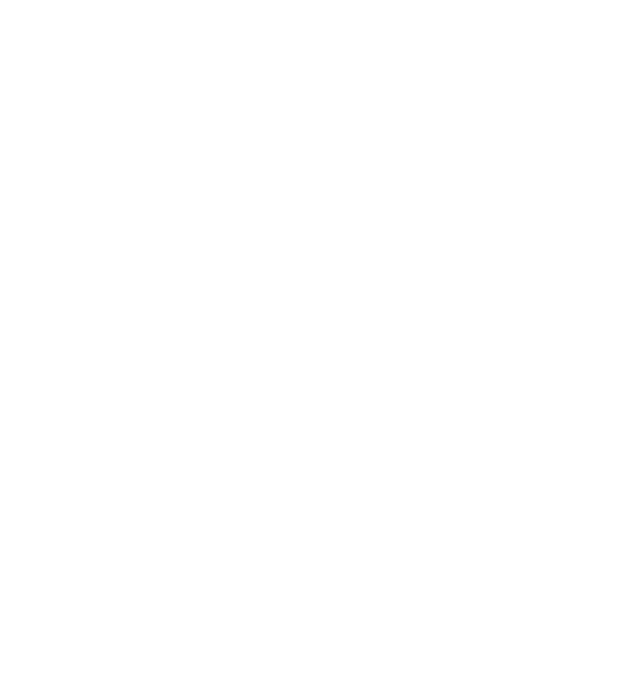
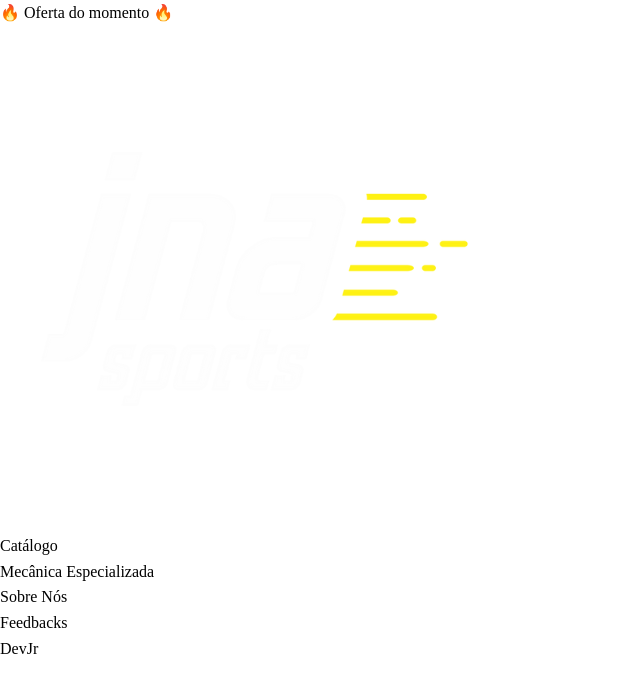
Before and after one commit to jrs1lva/landing-page-jn-sports, a plain HTML site: page index.html in a window 1280 px wide. Shown: the whole page, without its empty margins (0-640 px from the left). Drawn offline with Linux system fonts and the light colour scheme.

Commit message:
feat: base html e css

```diff
--- a/index.html
+++ b/index.html
@@ -1,12 +1,33 @@
 <!DOCTYPE html>
-<html lang="en">
+<html lang="pt-BR">
 <head>
     <meta charset="UTF-8">
     <meta name="viewport" content="width=device-width, initial-scale=1.0">
-    <title>Document</title>
+    <title>JNA Sports</title>
     <link rel="stylesheet" href="style.css">
 </head>
 <body>
+    <header>
+        <div class="top-bar">
+            <p>🔥 Oferta do momento 🔥</p>
+        </div>
+        <nav>
+            <div>
+                <a href="#Home">
+                    <img src="assets/logo/logoJNA_branco.png" alt="Logo JNA Sports">
+                </a>
+            </div>
+            <ul>
+                <li><a href="#Catalogo">Catálogo</a></li>
+                <li><a href="#Mecanica">Mecânica Especializada</a></li>
+                <li><a href="#Sobre">Sobre Nós</a></li>
+                <li><a href="#Feedbacks">Feedbacks</a></li>
+                <li><a href="#DevJr">DevJr</a></li>
+            </ul>
+        </nav>
+    </header>
+
+
     <script src="script.js"></script>
 </body>
 </html>
--- a/style.css
+++ b/style.css
@@ -0,0 +1,41 @@
+* {
+    margin: 0;
+    padding: 0;
+    box-sizing: border-box;
+  }
+
+  html, body {
+    height: 100%;
+    scroll-behavior: smooth;
+  }
+
+  :root {
+    /* 🎨 Cores
+    --cor-primaria: #f8b400;
+    --cor-secundaria: #1a1a1a;
+    --cor-texto: #ffffff;
+    --cor-fundo: #121212;
+
+    🖋️ Fontes
+    --fonte-principal: 'Poppins', sans-serif;
+
+    📏 Espaçamento
+    --padding-padrao: 20px;
+    --largura-max: 1200px;*/
+  }
+
+  body {
+    font-family: var(--fonte-principal);
+    background-color: var(--cor-fundo);
+    color: var(--cor-texto);
+    line-height: 1.6;
+  }
+
+  a {
+    color: inherit;
+    text-decoration: none;
+  }
+
+  ul {
+    list-style: none;
+  }
```
Also changed, not shown: assets/catalogo/1.png (added), assets/catalogo/2.png (added), assets/catalogo/3.png (added), assets/catalogo/4.png (added), assets/catalogo/5.png (added), assets/catalogo/6.png (added), assets/catalogo/7.png (added), assets/logo/logoJNA_branco.png (added), assets/logo/logoJNA_preta.png (added), 6 other files.
